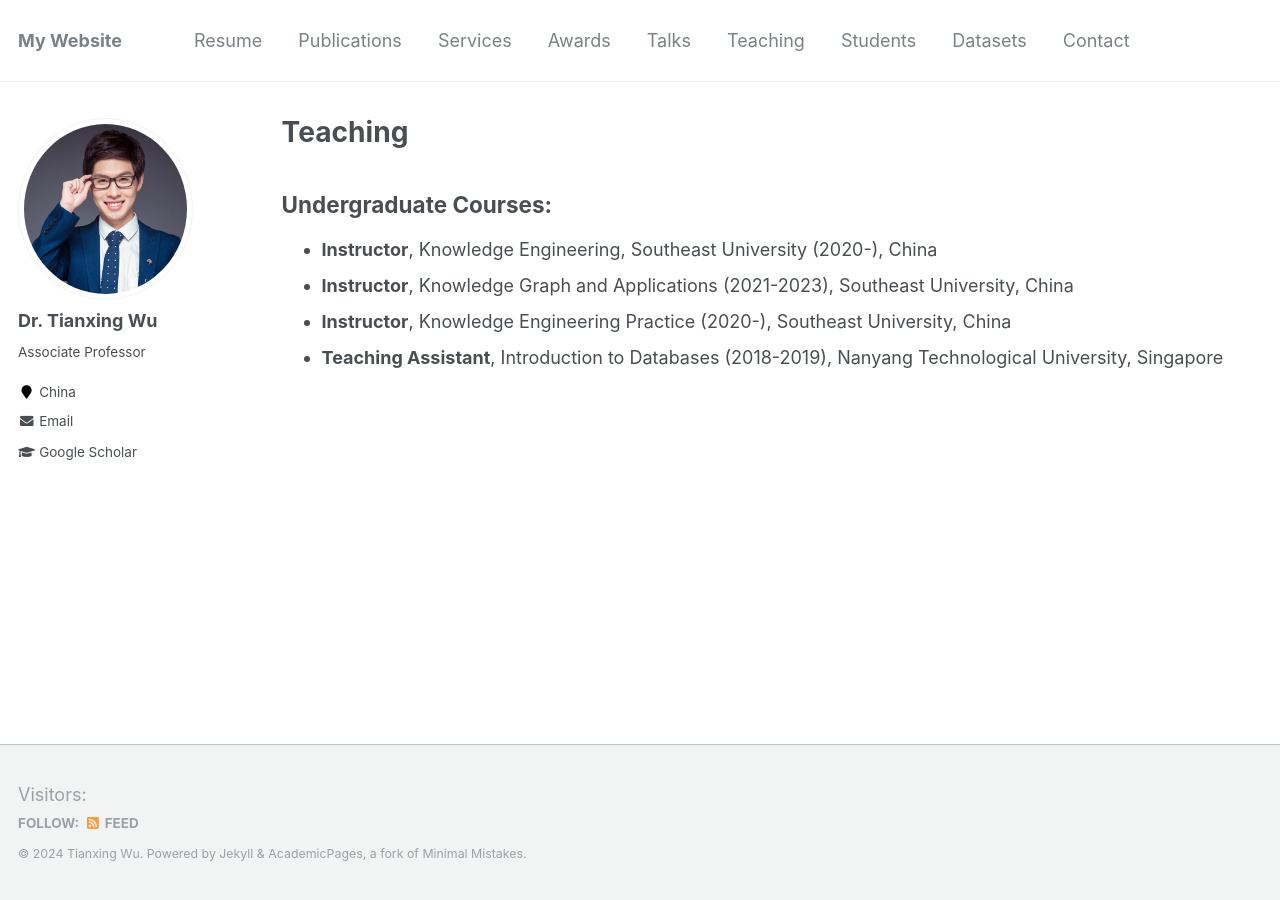
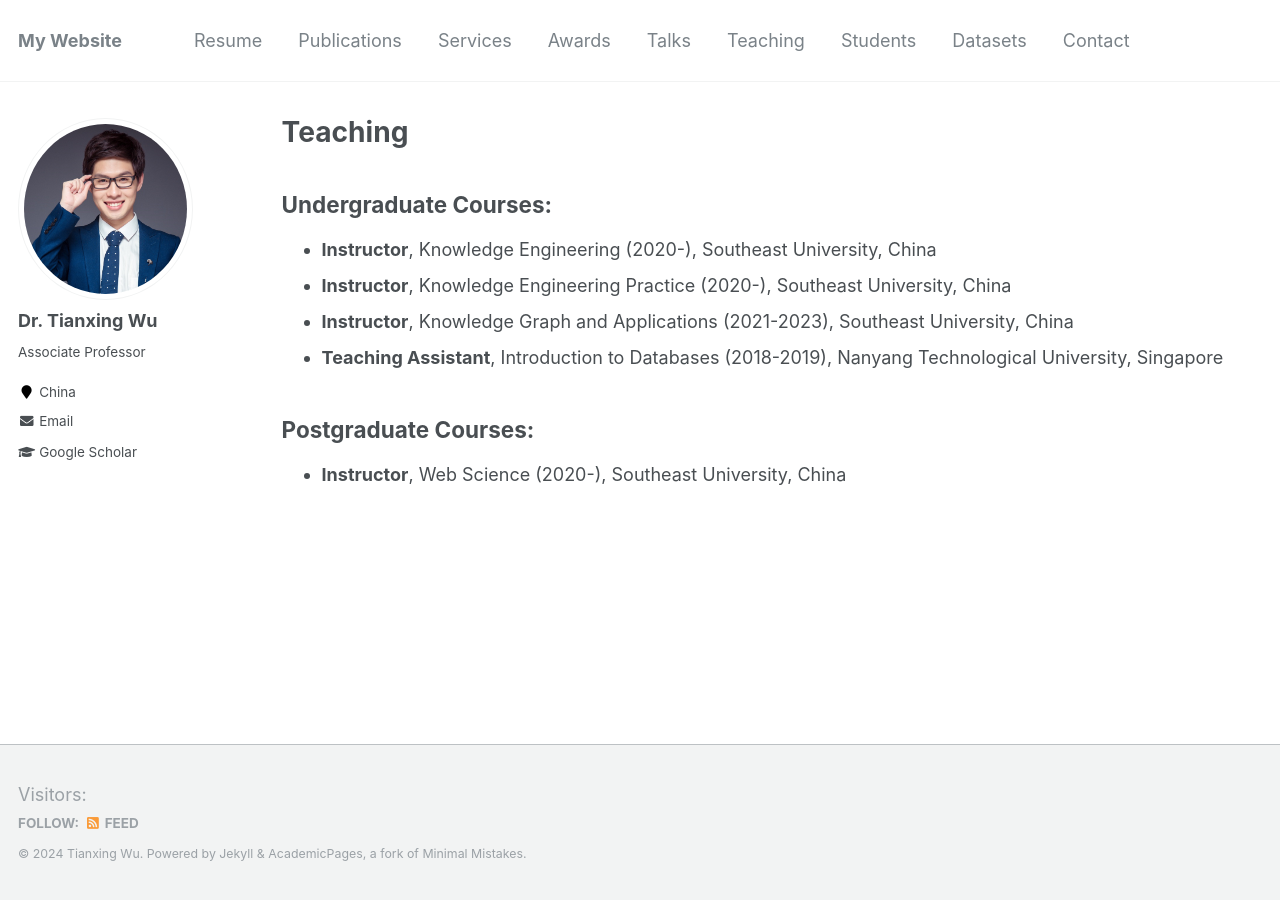
Before and after one commit to tianxing-wu/tianxing-wu.github.io, a Jekyll site: the page built from _pages/teaching.md, in a window 1280 px wide. Built offline with Jekyll 4.4.1, drawn with Linux system fonts in a browser that asks for light colours; comment, search, counter and statistics services are not loaded.

Commit message:
Update teaching.md

```diff
--- a/_pages/teaching.md
+++ b/_pages/teaching.md
@@ -6,7 +6,10 @@ author_profile: true
 ---
 
 ## Undergraduate Courses:
-* **Instructor**, Knowledge Engineering, Southeast University (2020-), China
+* **Instructor**, Knowledge Engineering (2020-), Southeast University, China
+* **Instructor**, Knowledge Engineering Practice (2020-), Southeast University, China
 * **Instructor**, Knowledge Graph and Applications (2021-2023), Southeast University, China
-* **Instructor**, Knowledge Engineering Practice (2020-), Southeast University, China
 * **Teaching Assistant**, Introduction to Databases (2018-2019), Nanyang Technological University, Singapore
+
+## Postgraduate Courses:
+* **Instructor**, Web Science (2020-), Southeast University, China
```
